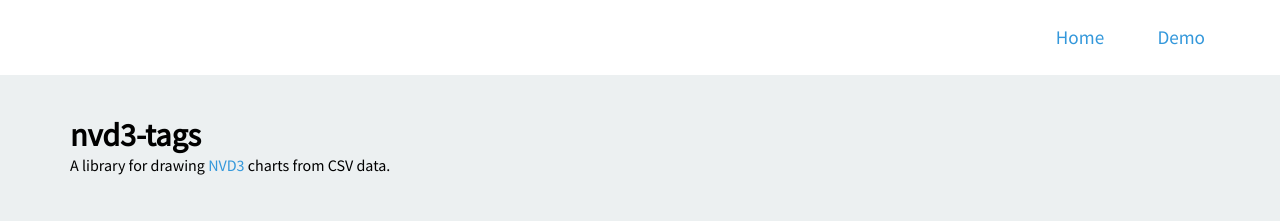
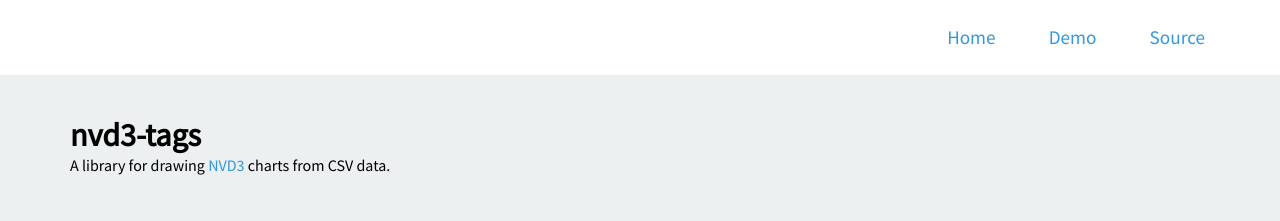
Before and after one commit to tryolabs/nvd3-tags, a Jekyll site: the page built from index.html, in a window 1280 px wide. Shown: the top 221 px of the page. Built offline with Jekyll 4.4.1, drawn with Linux system fonts in a browser that asks for light colours; nearby versions of some CDN libraries; a script that is not in the unit is left out.

Commit message:
Add a link to the source repo

```diff
--- a/_config.yml
+++ b/_config.yml
@@ -13,3 +13,4 @@
   nvd3: http://nvd3.org/
   d3: http://d3js.org/
   angular_nvd3: http://krispo.github.io/angular-nvd3/
+  repo: https://github.com/tryolabs/nvd3-tags
--- a/_includes/navbar.html
+++ b/_includes/navbar.html
@@ -6,5 +6,8 @@
     <li>
       <a href="{{ site.baseurl }}/demo.html">Demo</a>
     </li>
+    <li>
+      <a href="{{ site.links.repo }}">Source</a>
+    </li>
   </ul>
 </nav>
```
